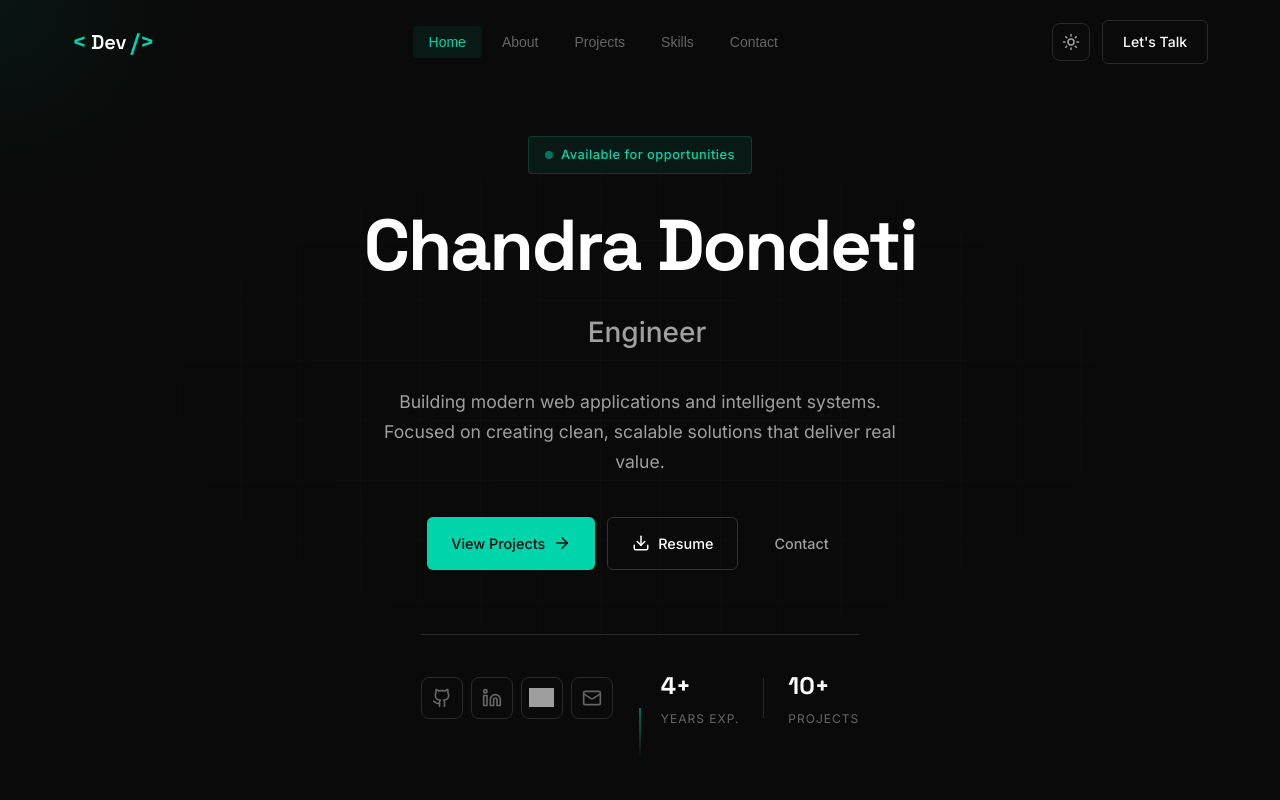
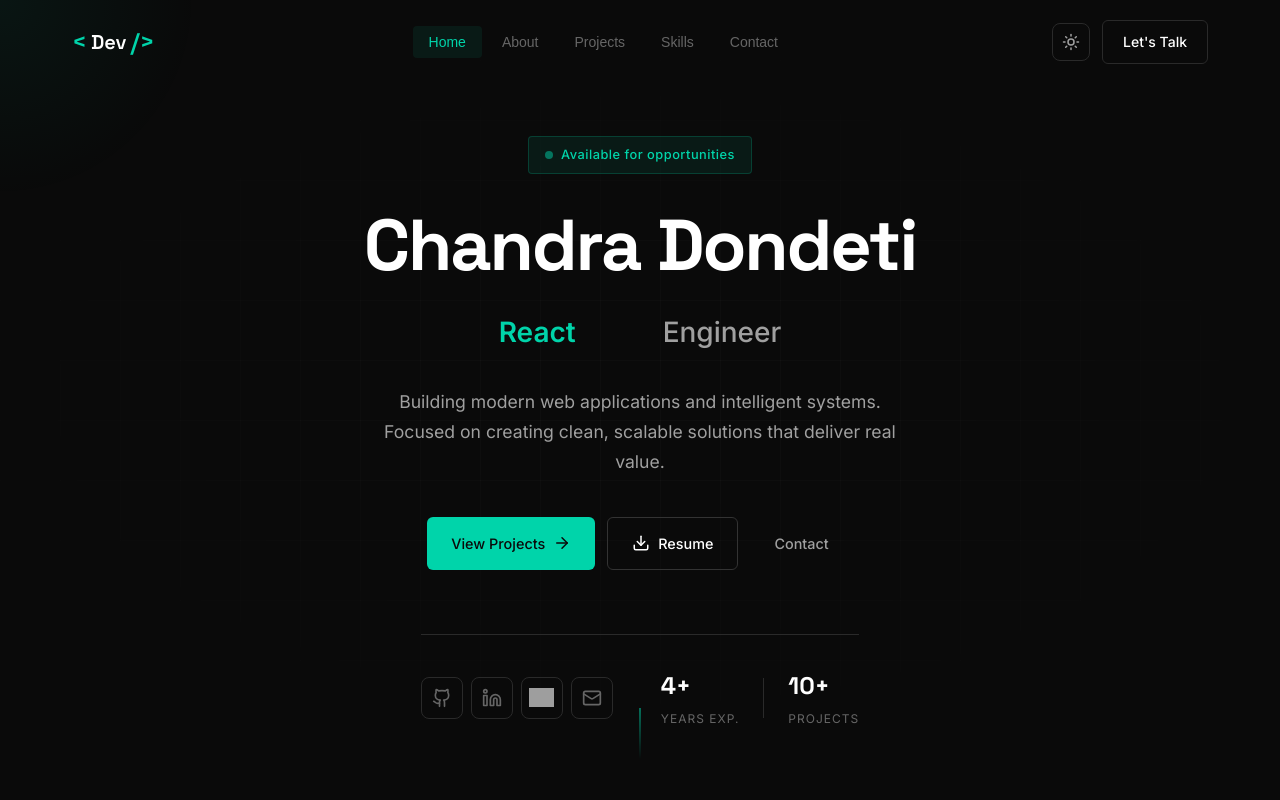
Before and after one commit to csreddy98/portfolio, a React (Vite) app: page / in a window 1280 px wide. Shown: the top 800 px of the page. Built offline with nearby package versions, Linux system fonts and the light colour scheme; grey boxes are pictures that could not be loaded.

Commit message:
Fix sliding effect - add min-width and reduce translateY distance

```diff
--- a/src/components/Hero.css
+++ b/src/components/Hero.css
@@ -119,29 +119,26 @@
 .role-scroller {
   display: inline-block;
   height: 1.5em;
-  max-height: 1.5em;
   line-height: 1.5em;
   overflow: hidden;
   vertical-align: middle;
   position: relative;
+  min-width: 150px;
 }
 
 .role-word {
   height: 1.5em;
-  min-height: 1.5em;
-  max-height: 1.5em;
   line-height: 1.5em;
-  display: block;
+  display: inline-block;
   color: var(--primary);
   font-weight: 600;
   white-space: nowrap;
   position: absolute;
   top: 0;
   left: 0;
-  right: 0;
   opacity: 0;
-  transform: translateY(100%);
-  transition: all 0.6s cubic-bezier(0.68, -0.55, 0.27, 1.55);
+  transform: translateY(20px);
+  transition: opacity 0.5s ease, transform 0.5s ease;
 }
 
 .role-word.active {
```
